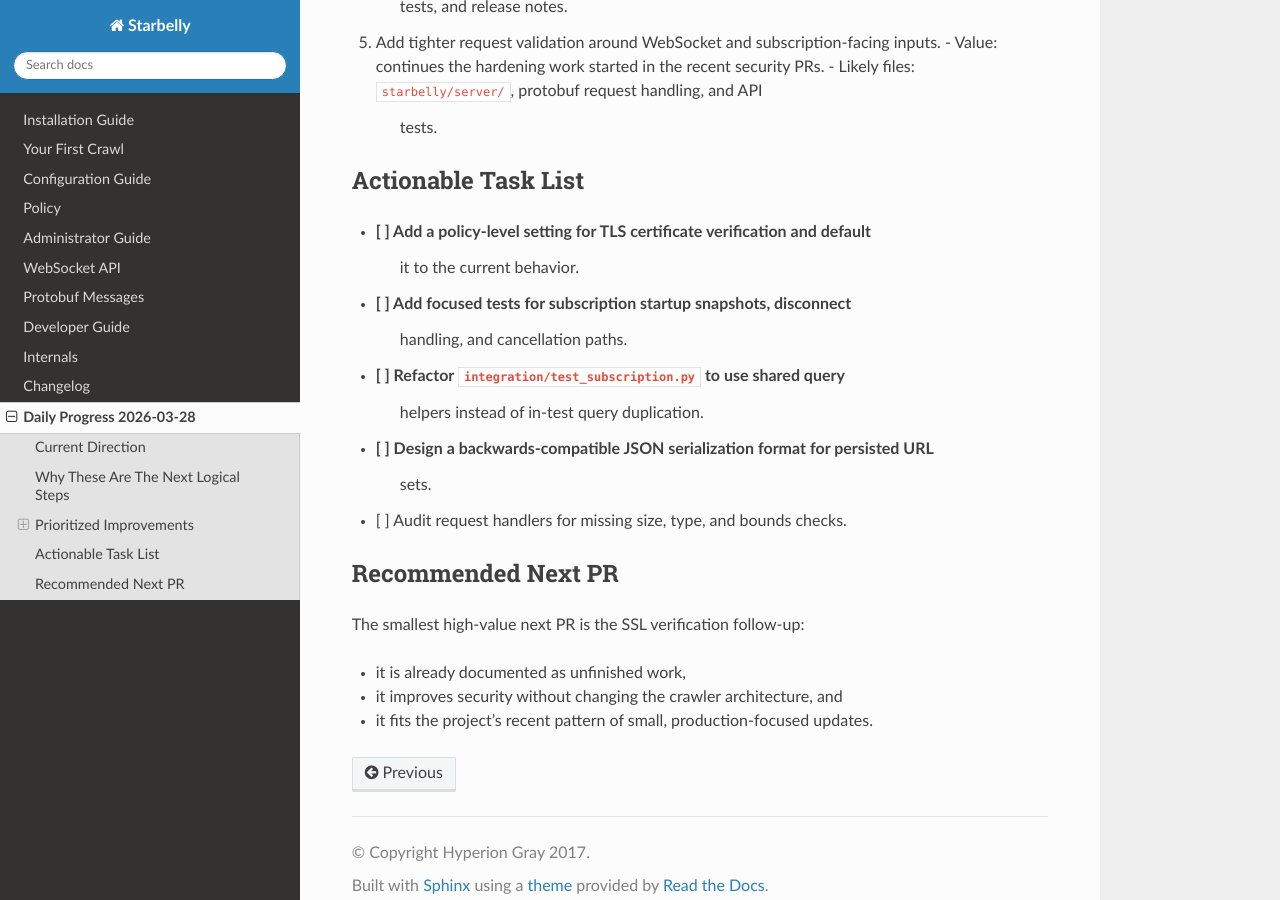
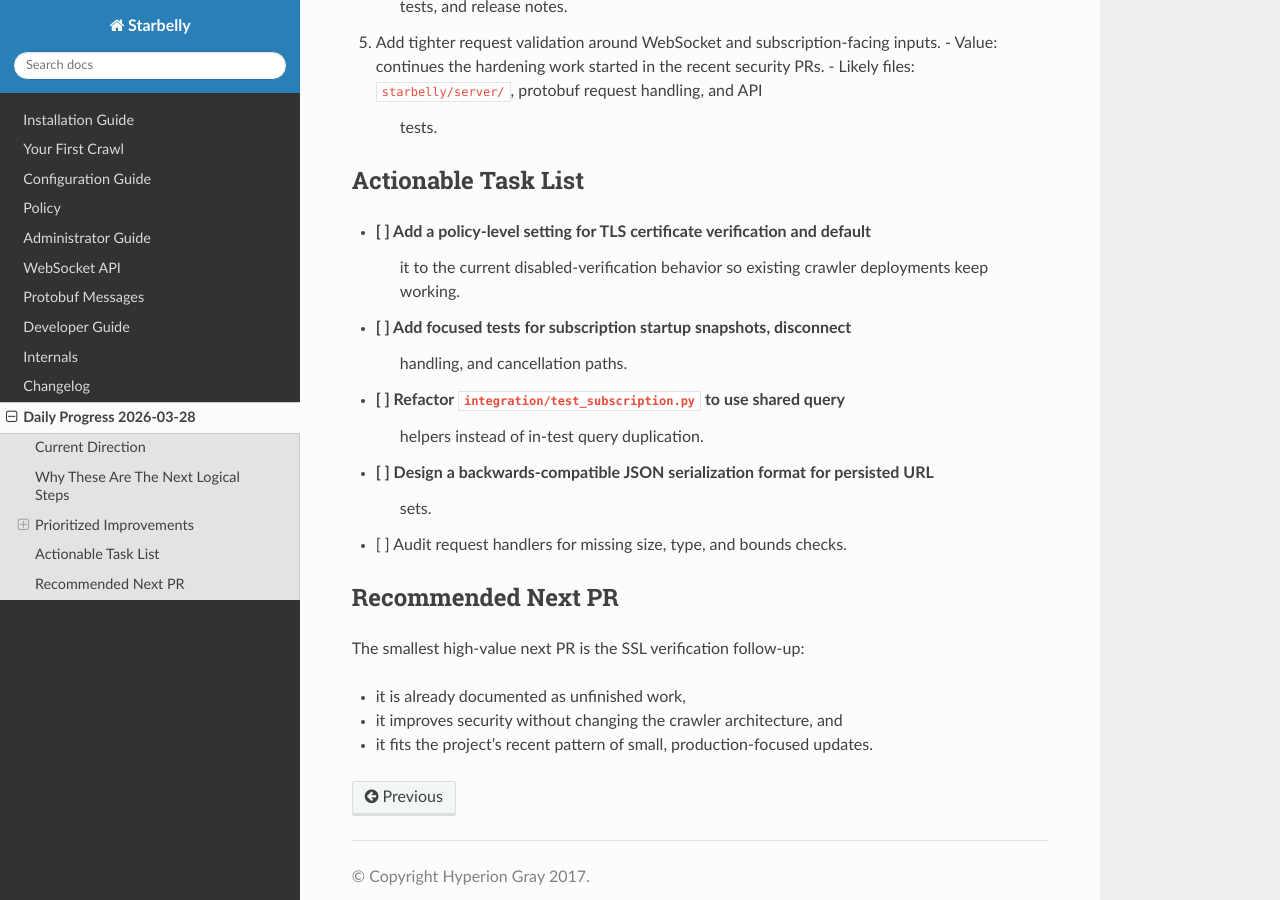
Before and after one commit to HyperionGray/starbelly, a Sphinx documentation site: the page built from docs/daily_progress_2026_03_28.rst, in a window 1280 px wide and 900 px high, scrolled down 1476 px. Built offline with Sphinx 7.4.7 and the Read the Docs theme 3.1.0, drawn with Linux system fonts in a browser that asks for light colours.

Commit message:
docs: clarify ssl follow-up in daily progress note
Agent-Logs-Url: https://github.com/HyperionGray/starbelly/sessions/e8cd3c06-e97d-4d6d-af78-31bd005404b8

Co-authored-by: P4X-ng <223870169+P4X-ng@users.noreply.github.com>

```diff
--- a/docs/daily_progress_2026_03_28.rst
+++ b/docs/daily_progress_2026_03_28.rst
@@ -79,7 +79,8 @@ Actionable Task List
 --------------------
 
 - [ ] Add a policy-level setting for TLS certificate verification and default
-      it to the current behavior.
+      it to the current disabled-verification behavior so existing crawler
+      deployments keep working.
 - [ ] Add focused tests for subscription startup snapshots, disconnect
       handling, and cancellation paths.
 - [ ] Refactor ``integration/test_subscription.py`` to use shared query
```
